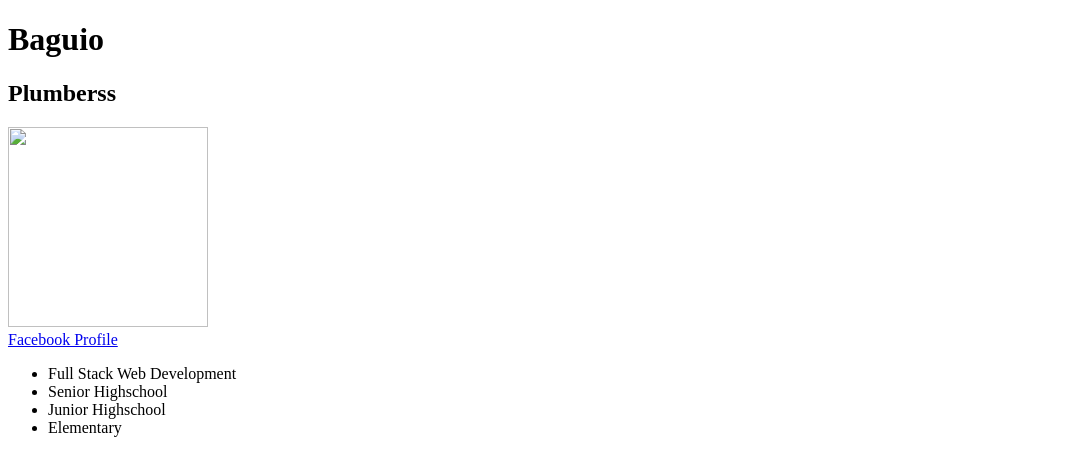
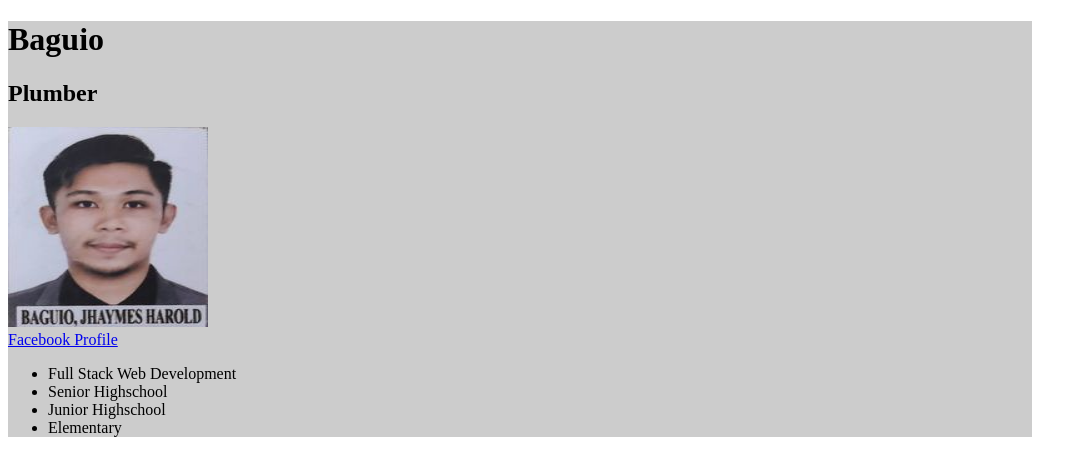
Before and after one commit to jamesbaguio/htmlcss, a plain HTML site: page exercise2.html in a window 1280 px wide. Shown: the whole page, without its empty margins (0-1087 px from the left). Drawn offline with Linux system fonts and the light colour scheme.

Commit message:
naglagay ng image at modified

```diff
--- /dev/null
+++ b/css/style.css
@@ -0,0 +1,7 @@
+.page-wraper {
+
+  max-width: 1024px;
+  background-color: rgb(204, 204, 204);
+  margin-top: 0 auto;
+
+}
--- a/exercise1 copy.html
+++ b/exercise2.html
@@ -2,12 +2,14 @@
 <html>
   <head>
     <title>Baguio Jhaymes Harold</title>
+    <link href="css/style.css" rel="stylesheet"/>
   </head>
   <body>
+    <div class="page-wraper">
         <div>
 
           <h1>Baguio</h1>
-          <h2>Plumberss</h2>
+          <h2>Plumber</h2>
 
 
           <!-- Selfie Photo Set Size 200 by 200 -->
@@ -29,5 +31,6 @@
           </ul>
 
         </div>
+    </div>
   </body>
 </html>
```
Also changed, not shown: Images/Tesda.jpg (added), Images/lawofpower.png (added), Images/pexels.jpg (added), Images/rick.jpeg (added), 1 other file.
